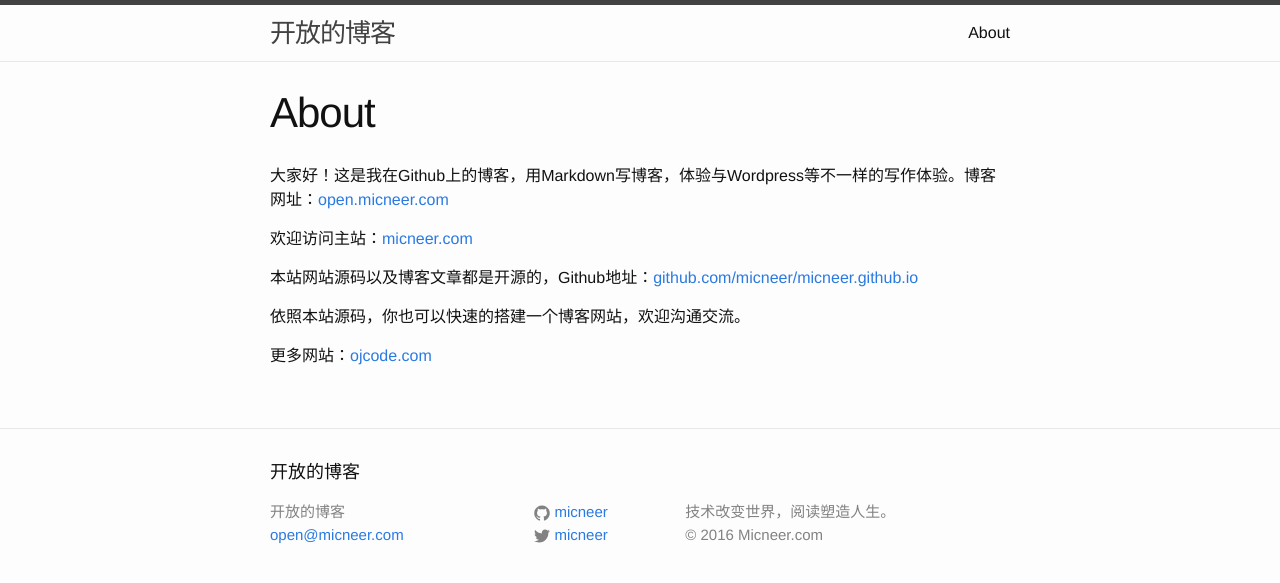
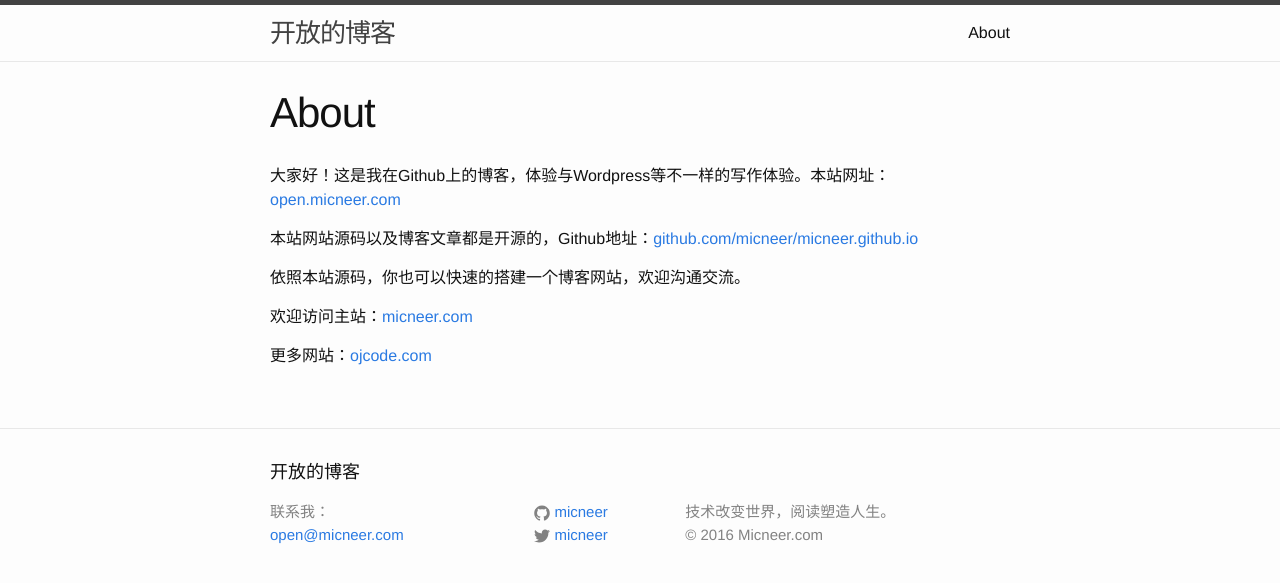
Before and after one commit to micneer/micneer.github.io, a Jekyll site: the page built from about.md, in a window 1280 px wide. Shown: the top 583 px of the page. Built offline with Jekyll 4.4.1, drawn with Linux system fonts in a browser that asks for light colours.

Commit message:
update about

```diff
--- a/_includes/footer.html
+++ b/_includes/footer.html
@@ -7,7 +7,7 @@
     <div class="footer-col-wrapper">
       <div class="footer-col  footer-col-1">
         <ul class="contact-list">
-          <li>{{ site.title }}</li>
+          <li>联系我：</li>
           <li><a href="mailto:{{ site.email }}">{{ site.email }}</a></li>
         </ul>
       </div>
--- a/about.md
+++ b/about.md
@@ -4,12 +4,12 @@
 permalink: /about/
 ---
 
-大家好！这是我在Github上的博客，用Markdown写博客，体验与Wordpress等不一样的写作体验。博客网址：[open.micneer.com](http://open.micneer.com)
-
-欢迎访问主站：[micneer.com](http://micneer.com/)
+大家好！这是我在Github上的博客，体验与Wordpress等不一样的写作体验。本站网址：[open.micneer.com](http://open.micneer.com)
 
 本站网站源码以及博客文章都是开源的，Github地址：[github.com/micneer/micneer.github.io](https://github.com/micneer/micneer.github.io)
 
 依照本站源码，你也可以快速的搭建一个博客网站，欢迎沟通交流。
 
+欢迎访问主站：[micneer.com](http://micneer.com/)
+
 更多网站：[ojcode.com](http://ojcode.com)
```
